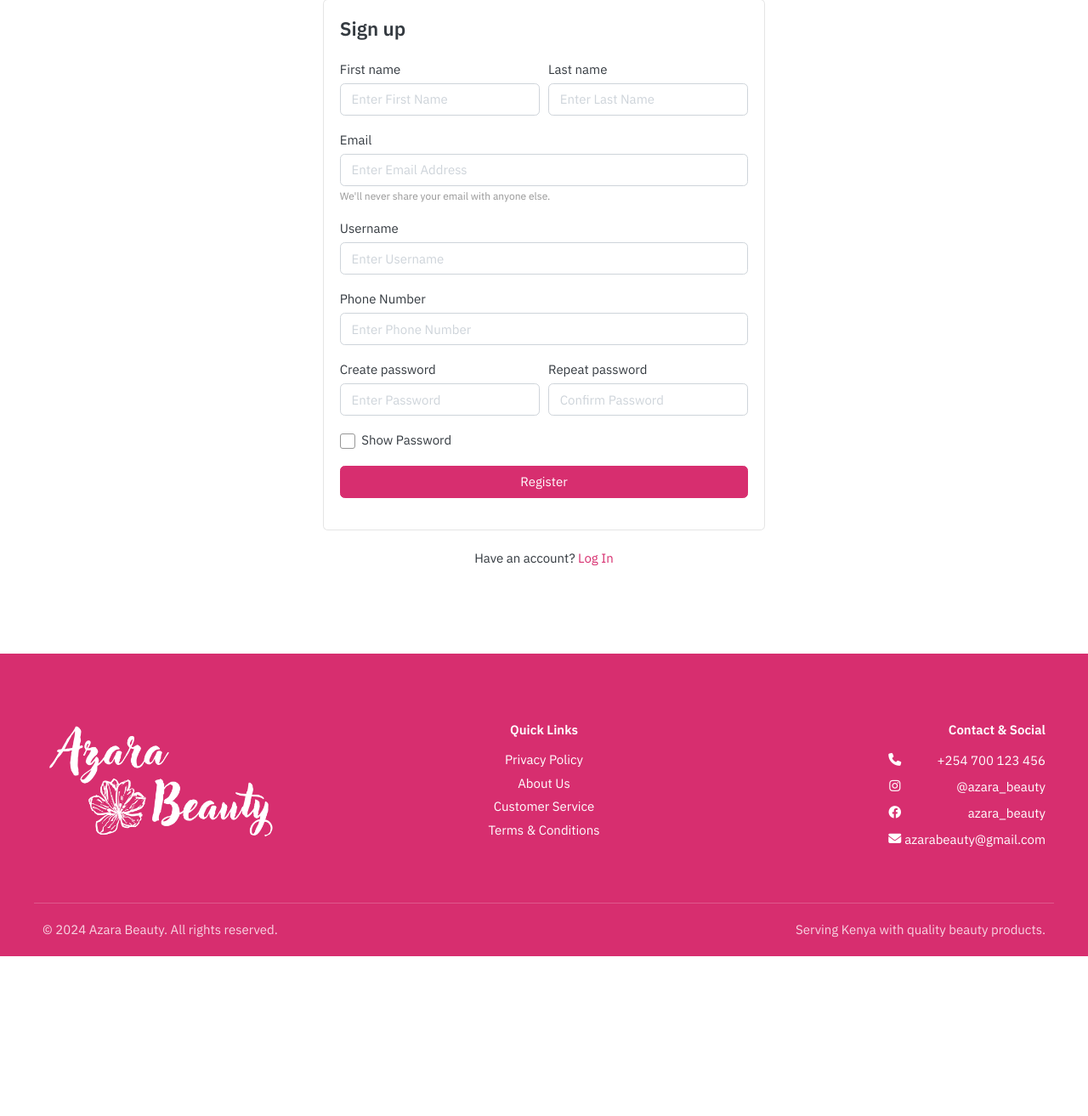
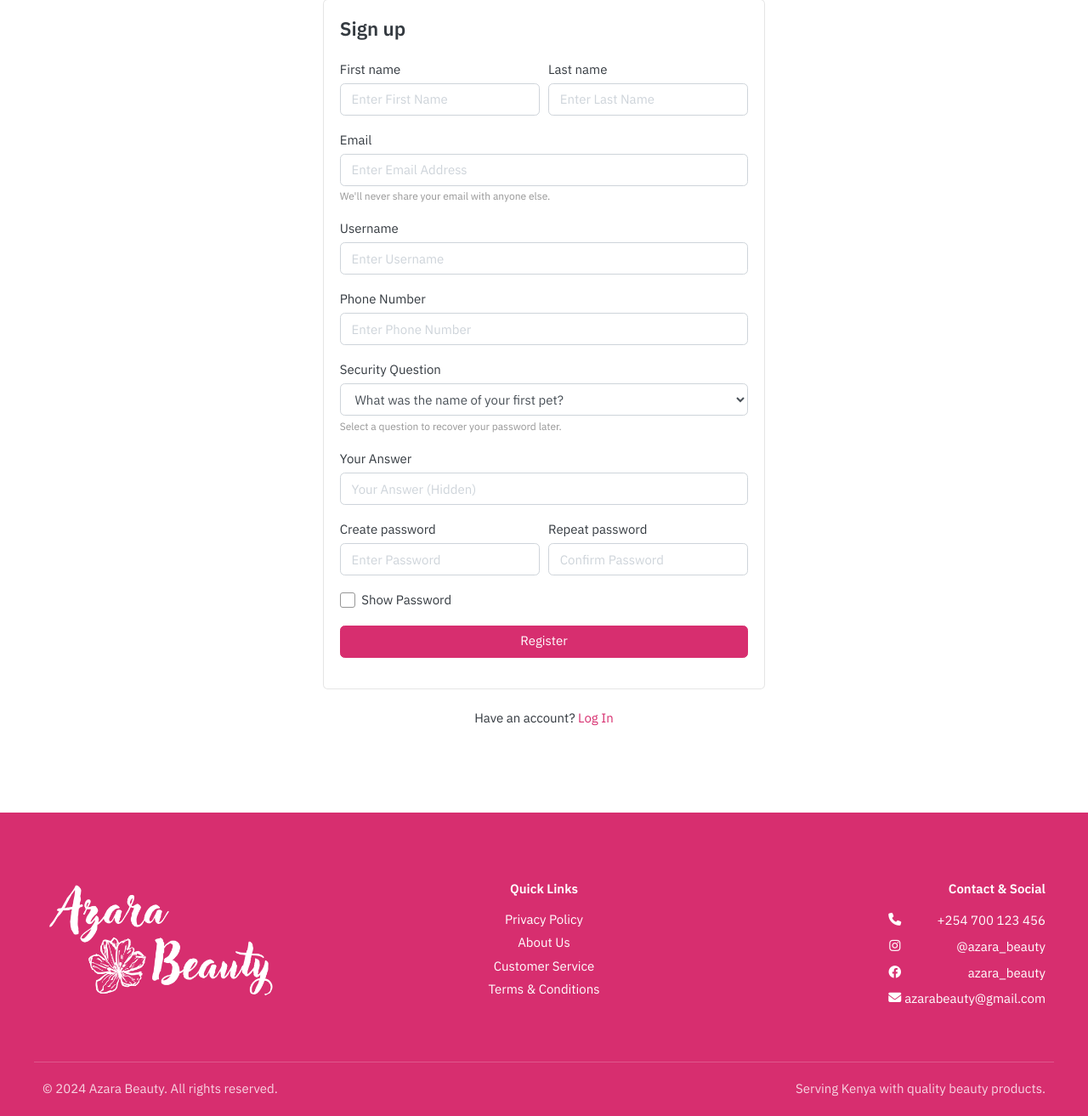
Before and after one commit to Holozot/azara-mpesa-link, a Django app: page /accounts/register/ in a window 1280 px wide. Shown: the part 295-1608 px from the top of the page at 85% size. Before the commit the page ends 1420 px from the top, so only its background shows below. Run offline with Django 4.2, Linux system fonts and the light colour scheme; data comes from the database, SQL or seed files in the repository; some libraries are stand-ins or nearby versions.

Commit message:
Adding sec answer and qstn to the sign up form

```diff
--- a/accounts/models.py
+++ b/accounts/models.py
@@ -33,6 +33,9 @@ class MyAccountManager(BaseUserManager):
         user.is_active = True
         user.is_staff = True
         user.is_superadmin = True
+
+        user.is_superuser = True
+
         user.save(using=self._db)
         return user
 
--- a/templates/accounts/register.html
+++ b/templates/accounts/register.html
@@ -40,7 +40,17 @@
                 {{ form.phone_number }}
             </div>
 
-           <div class="form-row">
+            <div class="form-group">
+                <label>Security Question</label>
+                {{ form.security_question }}
+                <small class="form-text text-muted">Select a question to recover your password later.</small>
+            </div>
+
+            <div class="form-group">
+                <label>Your Answer</label>
+                {{ form.security_answer }}
+            </div>
+            <div class="form-row">
                 <div class="form-group col-md-6">
                     <label>Create password</label>
                     {{ form.password }}
```
